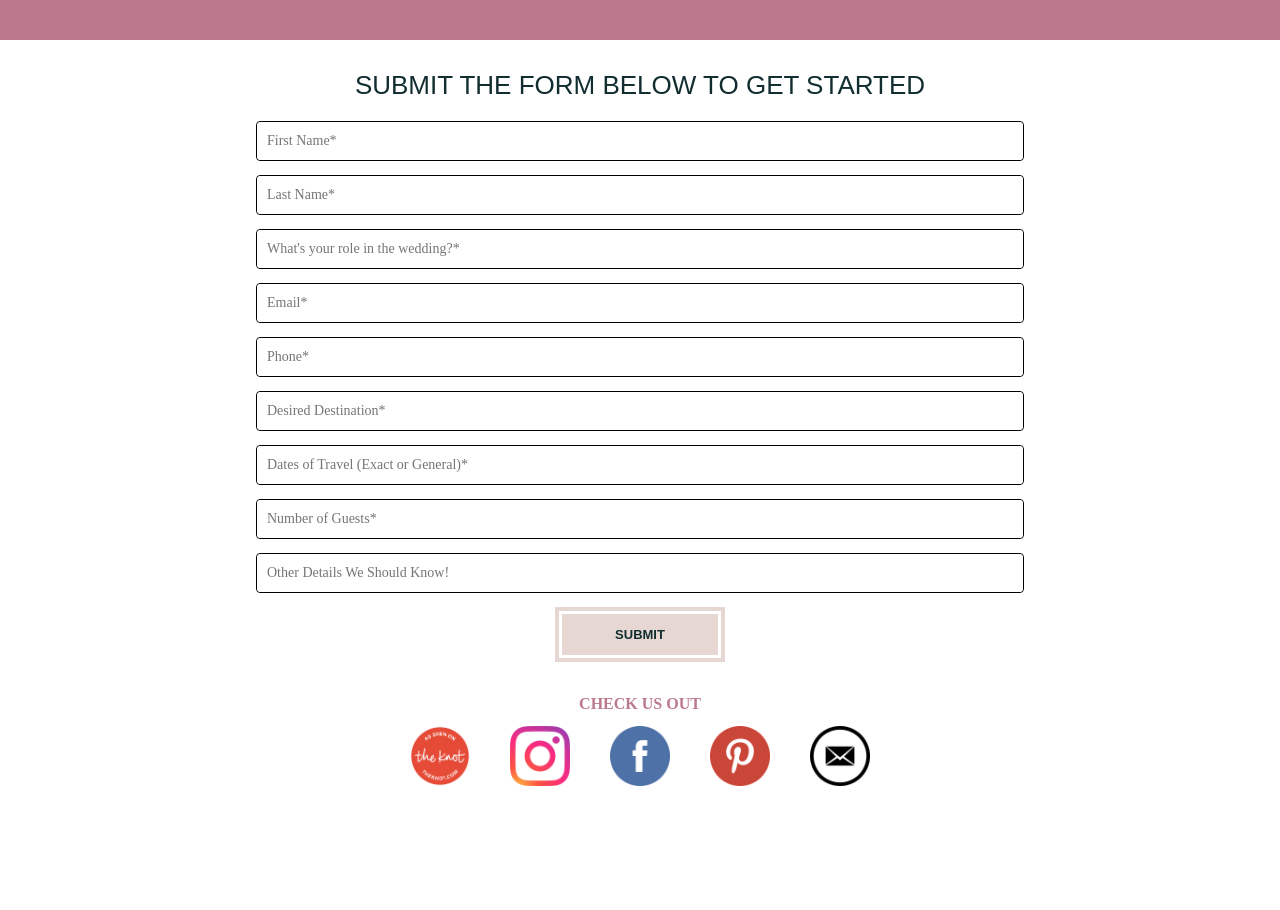
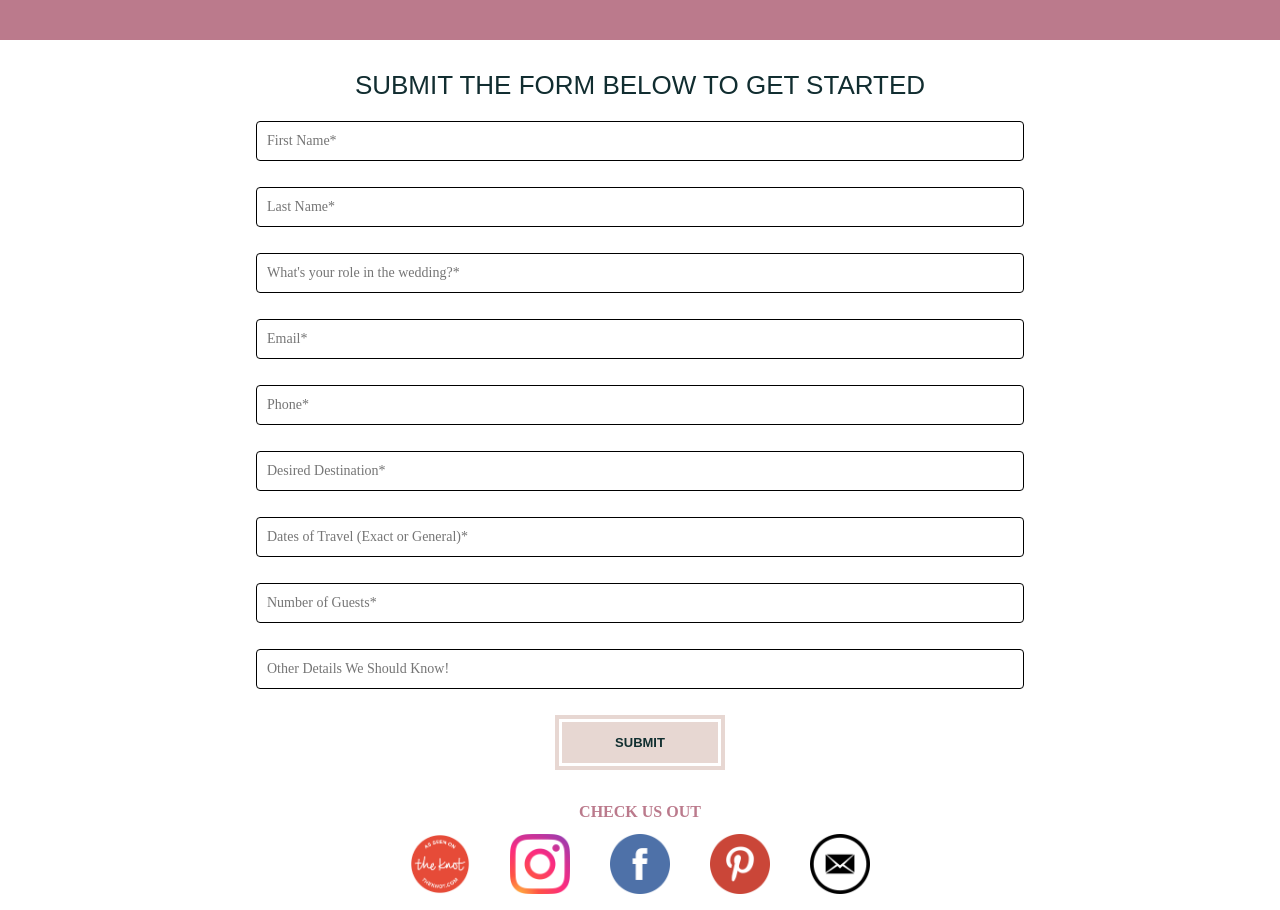
Before and after one commit to luxette/v1-landing-page, a React (Create React App) app: page / in a window 1280 px wide. Shown: the part 3020-3930 px from the top of the page. Before the commit the page ends 3822 px from the top, so only its background shows below. Built offline with nearby package versions, Linux system fonts and the light colour scheme; the HTML template or start-up script is replaced by a standard one.

Commit message:
Integrates the contact form with the node API

```diff
--- a/package.json
+++ b/package.json
@@ -3,12 +3,15 @@
   "version": "0.1.0",
   "private": true,
   "dependencies": {
+    "axios": "^0.19.0",
     "eslint": "5.12.0",
+    "formik": "^1.5.7",
     "prop-types": "^15.7.2",
     "react": "^16.8.2",
     "react-dom": "^16.8.2",
     "react-scripts": "2.1.5",
-    "styled-components": "^4.2.0"
+    "styled-components": "^4.2.0",
+    "yup": "^0.27.0"
   },
   "scripts": {
     "start": "react-app-rewired start",
--- a/src/screens/components/SubmitForm.js
+++ b/src/screens/components/SubmitForm.js
@@ -1,7 +1,12 @@
 import React, { useState } from 'react'
-import styled from 'styled-components'
+import { Formik } from 'formik'
+import * as yup from 'yup'
+
+import styled, { keyframes } from 'styled-components'
 
 import { Input, Button, Title } from '@/style-guide'
+
+import { saveContact } from '@/utils/api'
 
 const StyledContainer = styled.div`
   width: 60%;
@@ -14,85 +19,218 @@ const StyledContainer = styled.div`
   }
 `
 
-const defaultInputStyle = Object.freeze({ marginBottom: 14 })
+const fadeOut = keyframes`
+  from {
+    opacity: 1;
+  }
+
+  to {
+    opacity: 0;
+  }
+`
+
+const StyledMessage = styled.div`
+  color: #fff;
+  margin: 20px auto;
+  text-align: center;
+  padding: 10px 0;
+  border-radius: 5px;
+  opacity: 1;
+  animation: ${fadeOut} 1s linear 2s;
+`
+
+const StyledSuccessMessage = styled(StyledMessage)`
+  background-color: #66d566;
+`
+
+const StyledErrorMessage = styled(StyledMessage)`
+  background-color: #fa7b7b;
+`
+
+const REQUIRED_MESSAGE = 'This field is required'
+const VALID_EMAIL_MESSAGE = 'Please type a valid email'
+const VALID_NUMBER_MESSAGE = 'Please type a valid number'
+const VALID_LIMIT_NUMBER_MESSAGE = 'The number must be greater or equal to zero'
+const MESSAGE_TIME = 3000
+
+const initialValues = {
+  firstName: '',
+  lastName: '',
+  weddingRole: '',
+  email: '',
+  phone: '',
+  destination: '',
+  travelDates: '',
+  numberGuests: '',
+  other: '',
+}
+
+const validationSchema = yup.object().shape({
+  firstName: yup.string().required(REQUIRED_MESSAGE),
+  lastName: yup.string().required(REQUIRED_MESSAGE),
+  weddingRole: yup.string().required(REQUIRED_MESSAGE),
+  email: yup.string().email(VALID_EMAIL_MESSAGE).required(REQUIRED_MESSAGE),
+  phone: yup.string().required(REQUIRED_MESSAGE),
+  destination: yup.string().required(REQUIRED_MESSAGE),
+  travelDates: yup.string().required(REQUIRED_MESSAGE),
+  numberGuests: yup.number()
+    .min(0, VALID_LIMIT_NUMBER_MESSAGE)
+    .typeError(VALID_NUMBER_MESSAGE)
+    .required(REQUIRED_MESSAGE),
+  other: yup.string(),
+})
+
+const defaultInputStyle = Object.freeze({ marginBottom: 10 })
 
 const SubmitForm = () => {
-  const [firstName, setFirstName] = useState('')
-  const [lastName, setLastName] = useState('')
-  const [weddingRole, setWeddingRole] = useState('')
-  const [email, setEmail] = useState('')
-  const [phone, setPhone] = useState('')
-  const [destination, setDestination] = useState('')
-  const [travelDates, setTravelDates] = useState('')
-  const [numberGuests, setNumberGuests] = useState('')
-  const [other, setOther] = useState('')
+  const [successMessageVisible, setSuccessMessageVisible] = useState(false)
+  const [errorMessageVisible, setErrorMessageVisible] = useState(false)
+
+  const showSuccessMessage = () => {
+    setErrorMessageVisible(false)
+    setSuccessMessageVisible(true)
+
+    setTimeout(() => {
+      setSuccessMessageVisible(false)
+    }, MESSAGE_TIME)
+  }
+
+  const showErrorMessage = () => {
+    setSuccessMessageVisible(false)
+    setErrorMessageVisible(true)
+
+    setTimeout(() => {
+      setErrorMessageVisible(false)
+    }, MESSAGE_TIME)
+  }
+
+  const sendFormValues = async (values, { resetForm }) => {
+    try {
+      const postValues = {
+        FIRSTNAME: values.firstName,
+        LASTNAME: values.lastName,
+        WEDDINGROL: values.weddingRole,
+        EMAIL: values.email,
+        PHONE: values.phone,
+        DESTINATIO: values.destination,
+        TRAVELDATE: values.travelDates,
+        NUMBERGUES: values.numberGuests,
+        OTHER: values.other
+      }
+
+      await saveContact(postValues)
+
+      resetForm()
+      showSuccessMessage()
+    } catch (err) {
+      showErrorMessage()
+    }
+  }
 
   return (
+    <Formik
+      initialValues={initialValues}
+      validationSchema={validationSchema}
+      onSubmit={sendFormValues}
+    >
+      {({ values, errors, handleChange, handleSubmit }) => (
         <StyledContainer>
           <Title>
             Submit the form below to get started
           </Title>
           <Input
             placeholder='First Name*'
-        value={firstName}
-        onChange={e => setFirstName(e.target.value)}
+            value={values.firstName}
+            error={errors.firstName}
+            name='firstName'
+            onChange={handleChange}
             style={{ ...defaultInputStyle, marginTop: 20 }}
           />
           <Input
             placeholder='Last Name*'
-        value={lastName}
-        onChange={e => setLastName(e.target.value)}
+            value={values.lastName}
+            error={errors.lastName}
+            name='lastName'
+            onChange={handleChange}
             style={defaultInputStyle}
           />
           <Input
             placeholder="What's your role in the wedding?*"
-        value={weddingRole}
-        onChange={e => setWeddingRole(e.target.value)}
+            value={values.weddingRole}
+            error={errors.weddingRole}
+            name='weddingRole'
+            onChange={handleChange}
             style={defaultInputStyle}
           />
           <Input
             placeholder='Email*'
-        value={email}
-        onChange={e => setEmail(e.target.value)}
+            value={values.email}
+            error={errors.email}
+            type='email'
+            name='email'
+            onChange={handleChange}
             style={defaultInputStyle}
-        type='email'
           />
           <Input
             placeholder='Phone*'
-        value={phone}
-        onChange={e => setPhone(e.target.value)}
+            value={values.phone}
+            error={errors.phone}
+            type='tel'
+            name='phone'
+            onChange={handleChange}
             style={defaultInputStyle}
-        type='tel'
           />
           <Input
             placeholder='Desired Destination*'
-        value={destination}
-        onChange={e => setDestination(e.target.value)}
+            value={values.destination}
+            error={errors.destination}
+            name='destination'
+            onChange={handleChange}
             style={defaultInputStyle}
           />
           <Input
             placeholder='Dates of Travel (Exact or General)*'
-        value={travelDates}
-        onChange={e => setTravelDates(e.target.value)}
+            value={values.travelDates}
+            error={errors.travelDates}
+            name='travelDates'
+            onChange={handleChange}
             style={defaultInputStyle}
           />
           <Input
             placeholder='Number of Guests*'
-        value={numberGuests}
-        onChange={e => setNumberGuests(e.target.value)}
+            value={values.numberGuests}
+            error={errors.numberGuests}
+            name='numberGuests'
+            onChange={handleChange}
             style={defaultInputStyle}
           />
           <Input
             placeholder='Other Details We Should Know!'
-        value={other}
-        onChange={e => setOther(e.target.value)}
+            value={values.other}
+            error={errors.other}
+            name='other'
+            onChange={handleChange}
             style={defaultInputStyle}
           />
           <Button
             label='SUBMIT'
-        onClick={() => console.log('Submit form!')}
+            onClick={handleSubmit}
           />
+
+          {successMessageVisible && (
+            <StyledSuccessMessage>
+              Your contact was successfully sent :)
+            </StyledSuccessMessage>
+          )}
+
+          {errorMessageVisible && (
+            <StyledErrorMessage>
+              An error has occurred, please try again later :(
+            </StyledErrorMessage>
+          )}
         </StyledContainer>
+      )}
+    </Formik>
   )
 }
 
--- a/src/style-guide/Input.js
+++ b/src/style-guide/Input.js
@@ -4,29 +4,40 @@ import { string, func, object } from 'prop-types'
 
 const StyledInputWrapper = styled.div`
   width: 100%;
+  position: relative;
+  padding-bottom: 16px;
+`
+
+const StyledInput = styled.input`
+  width: 100%;
   height: 40px;
-  display: flex;
+  display: block;
   border: 1px solid black;
   border-radius: 4px;
   border-color: black;
-`
-
-const StyledInput = styled.input`
-  flex: 1;
-  width: 100%;
-  height: 38px;
   padding: 0 10px;
-  border: 0;
   border-radius: 4px;
   color: black;
   font-size: 14px;
   font-family: "Montserrat";
 `
 
+const StyledError = styled.div`
+  position: absolute;
+  left: 0;
+  bottom: 0;
+  font-size: 12px;
+  font-family: "Montserrat";
+  color: red;
+  line-height: 1;
+`
+
 const Input = ({
   placeholder,
   value,
   type,
+  name,
+  error,
   onChange,
   style
 }) => (
@@ -34,9 +45,11 @@ const Input = ({
     <StyledInput
       type={type}
       value={value}
+      name={name}
       onChange={onChange}
       placeholder={placeholder}
     />
+    { error && <StyledError>{error}</StyledError> }
   </StyledInputWrapper>
 )
 
@@ -46,7 +59,8 @@ Input.propTypes = {
   onChange: func.isRequired,
   style: object,
   type: string,
-
+  name: string,
+  error: string,
 }
 
 Input.defaultProps = {
--- /dev/null
+++ b/src/utils/api.js
@@ -0,0 +1,5 @@
+import axios from 'axios'
+
+const API_HOST = 'http://localhost:3006/'
+
+export const saveContact = values => axios.post(`${API_HOST}add-contact`, values)
```
Also changed, not shown: 1 other file (tests, documents, lock files or other folders). Lines whose indentation alone changed are shown as unchanged.
